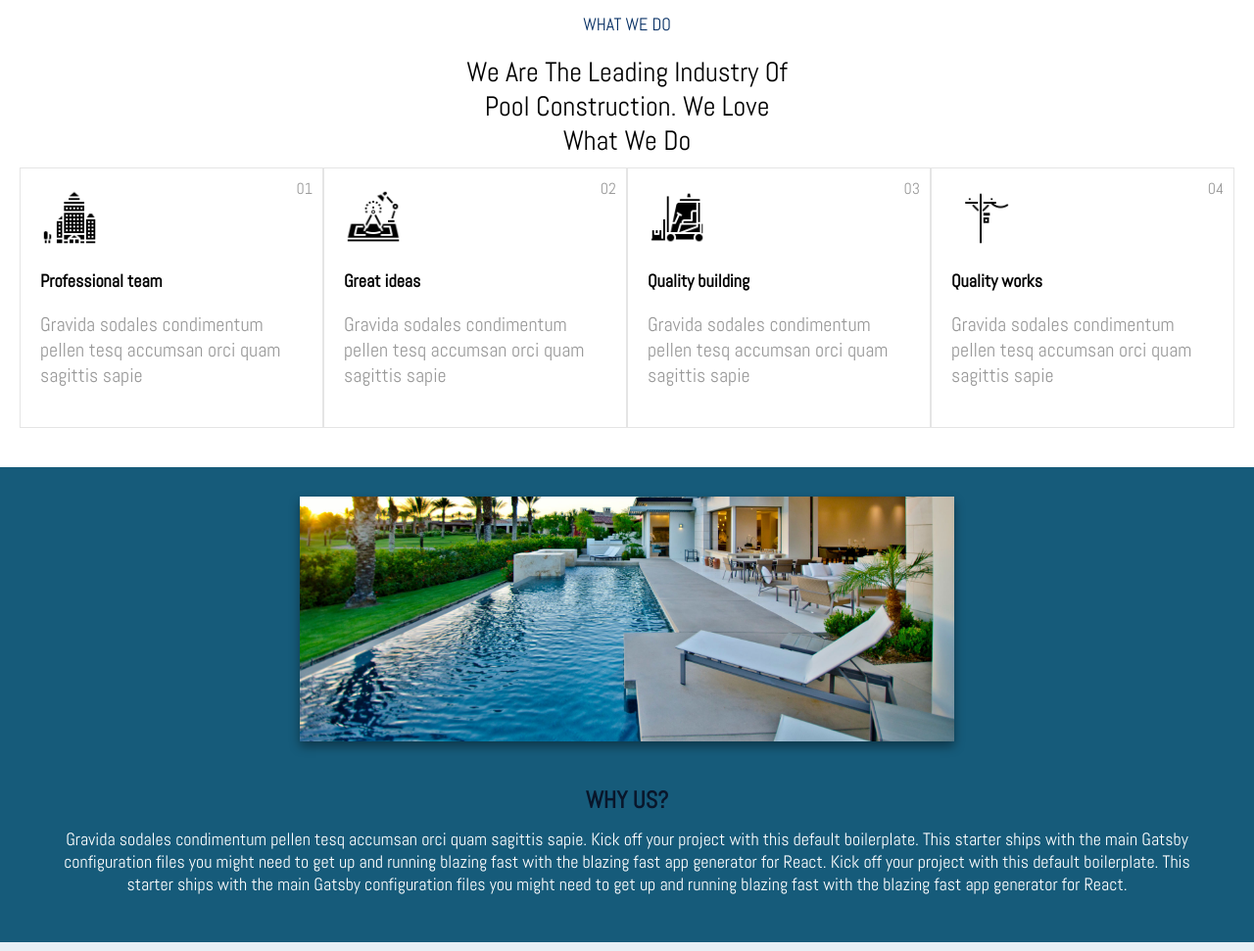
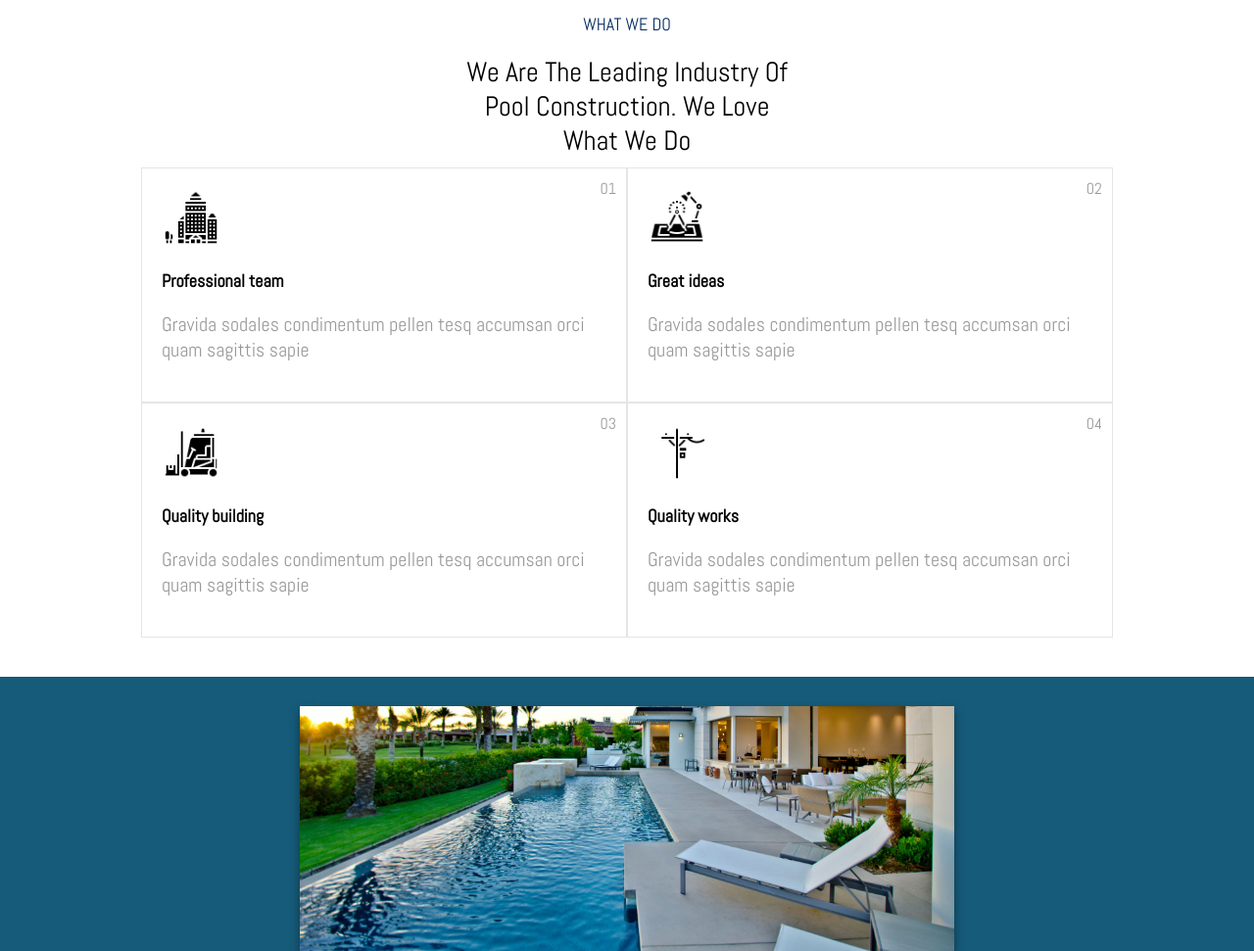
Before and after one commit to oluwatoba1/Constrodekorpools, a Gatsby site: page / in a window 1280 px wide. Shown: the part 757-1728 px from the top of the page at 98% size. Built offline with nearby package versions, Linux system fonts and the light colour scheme; Gatsby itself is replaced by a stand-in of ours.

Commit message:
constro get-quote

```diff
--- a/src/pages/index.js
+++ b/src/pages/index.js
@@ -51,16 +51,12 @@ const WhatWeDoText = styled.p`
 
 const WhatWeDoCellGroup = styled.div`
   display: grid;
-  grid-template-columns: repeat(4, 25%);
+  grid-template-columns: repeat(2, 40%);
   justify-content: center;
 
-  @media (max-width: 720px) {
-    grid-template-columns: repeat(2, 40%);
-  }
 `
 
 const WhatWeDoCell = styled.div`
-
 
   position: relative;
   padding: 20px;
@@ -85,7 +81,7 @@ const WhatWeDoCellTitle = styled.h3`
 font-size: 18px;
 
 @media(max-width: 720px) {
-  font-size: 16px;
+  font-size: 14px;
 }
 
 `
@@ -218,7 +214,7 @@ const Quote = styled.div`
   @media (max-width: 720px) {
     padding: 20px;
     height: 550px;
-    width: 320px;
+    width: 260px;
 
   h4 {
     font-size: 24px;
```
